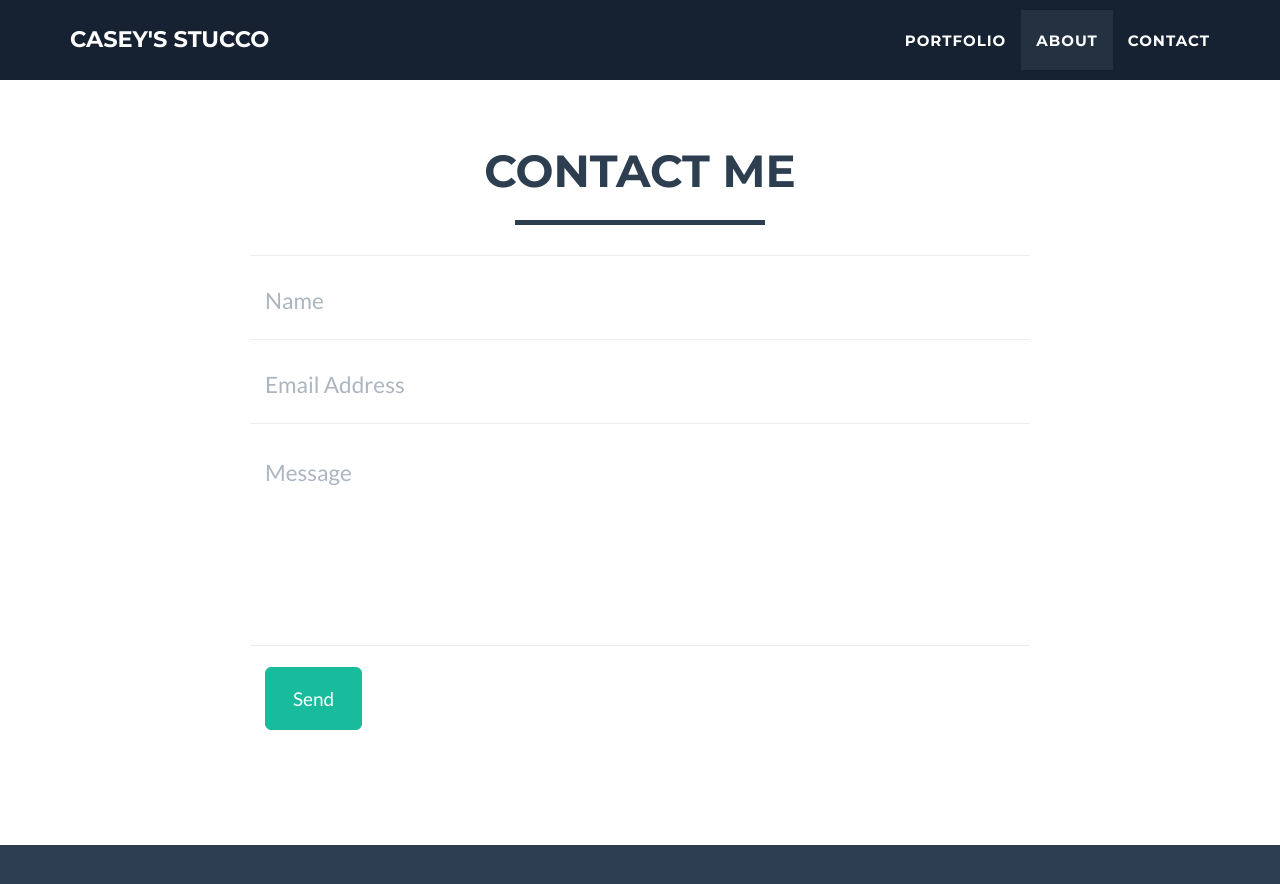
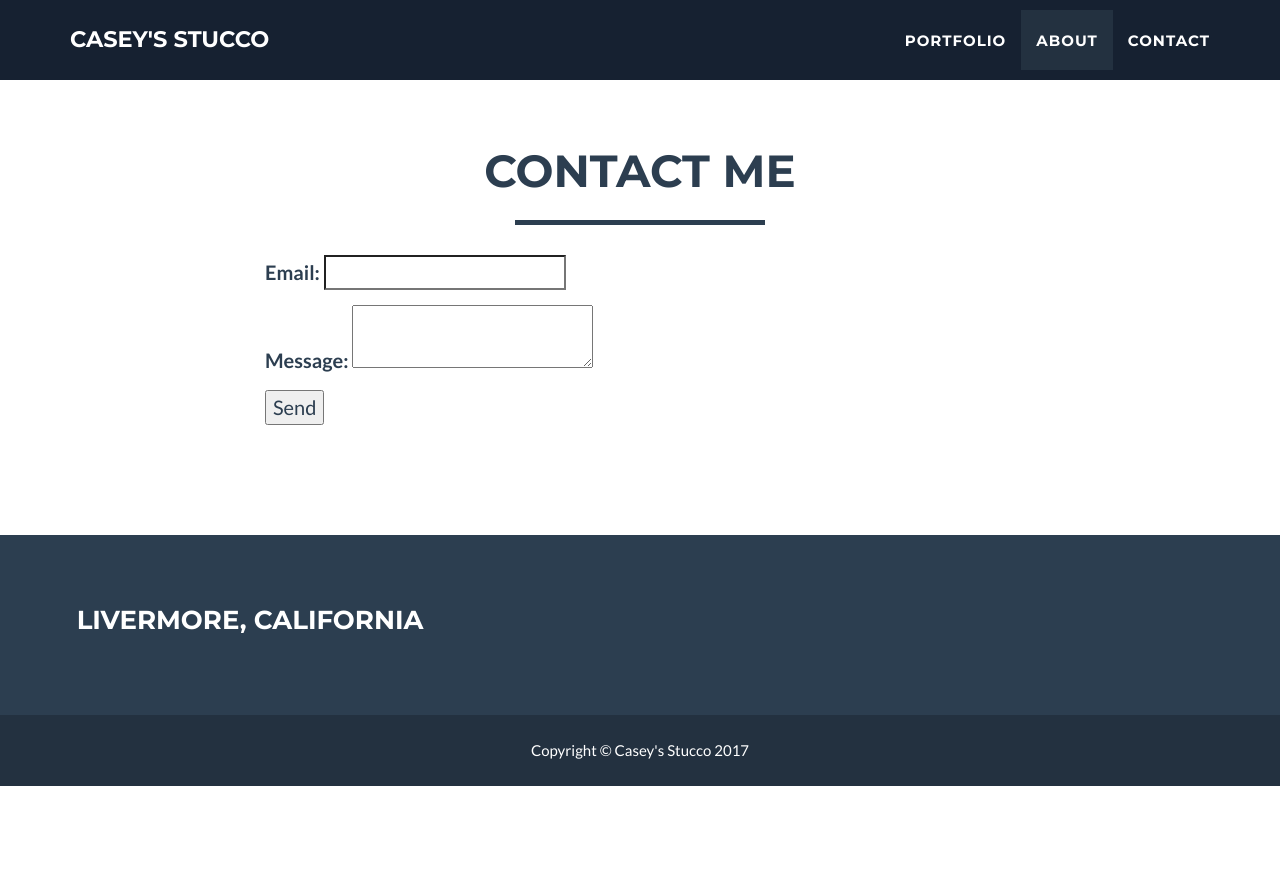
Before and after one commit to gabenunez/stucco, a Jekyll site: the page built from index.html, in a window 1280 px wide and 900 px high, scrolled down 1471 px. Shown: the top 884 px of the window. Built offline with Jekyll 4.4.1, drawn with Linux system fonts in a browser that asks for light colours; after the commit the page ends 2257 px from its top, so only the background shows below that.

Commit message:
try it out.

```diff
--- a/_includes/contact.html
+++ b/_includes/contact.html
@@ -10,40 +10,13 @@
 		<div class="row">
 			<div class="col-lg-8 col-lg-offset-2">
 
-				<form action="https://formspree.io/dotpeenge@gmail.com" name="Contact" method="POST" id="contactForm" netlify>
-					<div class="row control-group">
-						<div class="form-group col-xs-12 floating-label-form-group controls">
-							<label>Name</label>
-							<input type="text" name="name" class="form-control" placeholder="Name" id="name" required data-validation-required-message="Please enter your name.">
-							<p class="help-block text-danger"></p>
-						</div>
-					</div>
-					<div class="row control-group">
-						<div class="form-group col-xs-12 floating-label-form-group controls">
-							<label>Email Address</label>
-							<input type="email" name="_replyto" class="form-control" placeholder="Email Address" id="email" required data-validation-required-message="Please enter your email address.">
-							<p class="help-block text-danger"></p>
-						</div>
-					</div>
-					<div>
-						<input type="hidden"  name="_subject" value="New submission!">
-						<input type="text" name="_gotcha" style="display:none" />
-					</div>
-					<div class="row control-group">
-						<div class="form-group col-xs-12 floating-label-form-group controls">
-							<label>Message</label>
-							<textarea rows="5" name="message" class="form-control" placeholder="Message" id="message" required data-validation-required-message="Please enter a message."></textarea>
-							<p class="help-block text-danger"></p>
-						</div>
-					</div>
-					<br>
-					<div id="success"></div>
-					<div class="row">
-						<div class="form-group col-xs-12">
-							<button type="submit" value="Send" class="btn btn-success btn-lg">Send</button>
-						</div>
-					</div>
+				<form name="contact" netlify netlify-honeypot="bot-field">
+				  <p><label>Email: <input name="email"></label></p>
+				  <p class="hidden"><label>Bot field: <input name="bot-field"></label></p>
+				  <p><label>Message: <textarea name="message"></textarea></label></p>
+				  <p><button>Send</button></p>
 				</form>
+
 			</div>
 		</div>
 	</div>
```
